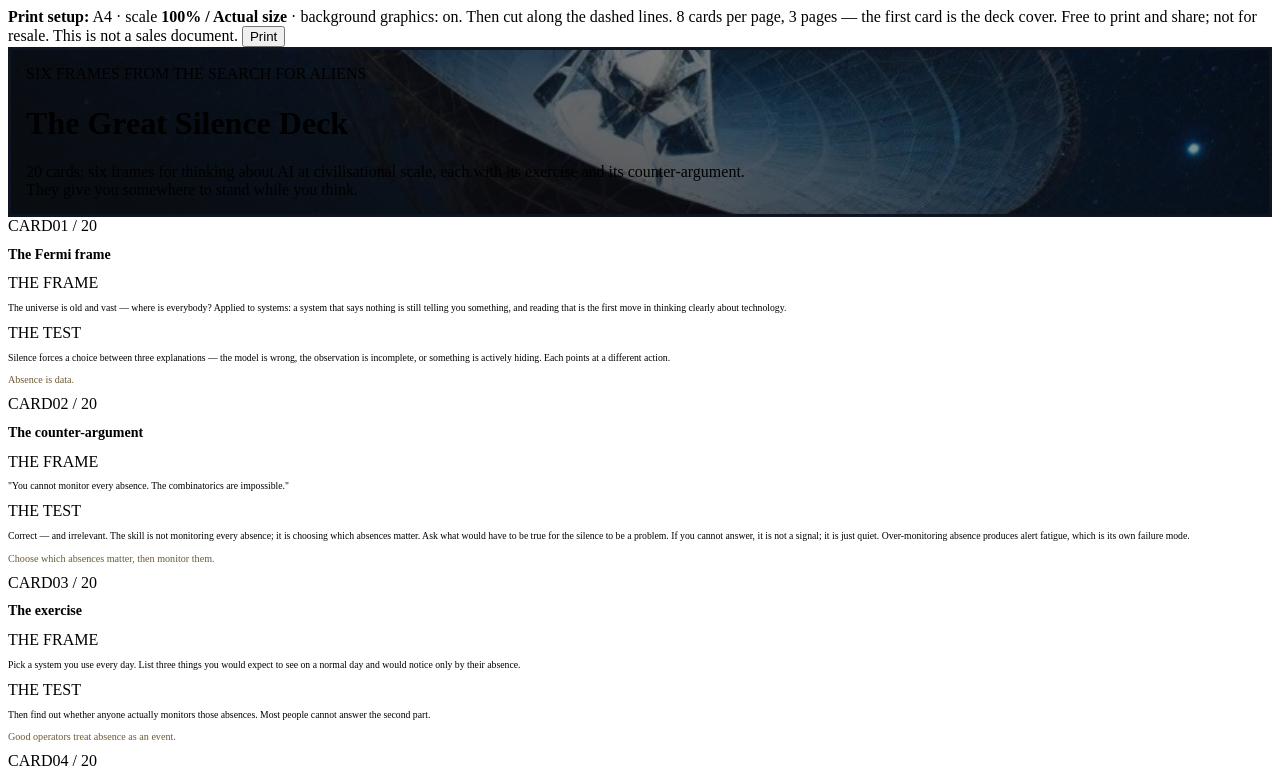
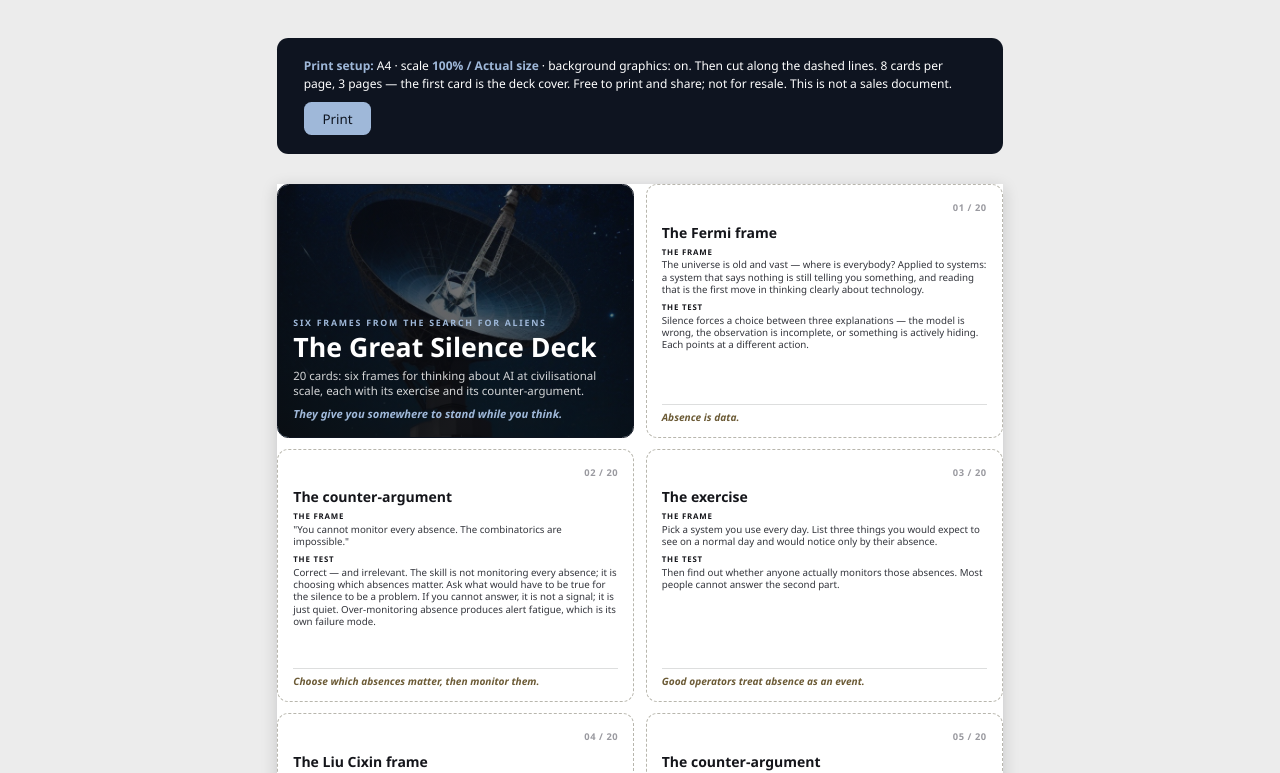
Before and after one commit to michael-borck/great-silence-deck, a plain HTML site: page deck/silence-deck-20-print.html in a window 1280 px wide. Shown: the top 773 px of the page. Drawn offline with Linux system fonts and the light colour scheme.

Commit message:
Print edition: restore base card styles (grid, cut lines, cover text)

```diff
--- a/deck/silence-deck-20-print.html
+++ b/deck/silence-deck-20-print.html
@@ -1,16 +1,36 @@
 <!DOCTYPE html>
 <html lang="en"><head><meta charset="utf-8"><title>The Great Silence Deck — 20 cards (print & cut)</title>
 <style>
-.card { padding: 0; }
-.art { position: relative; height: 21mm; flex: none; }
-.art .img { position: absolute; inset: 0; background-image: var(--ill); background-size: cover;
-  background-position: center; filter: grayscale(1) sepia(1) saturate(2.6) hue-rotate(var(--h)) brightness(.92) contrast(1.05); }
-.art .shade { position: absolute; inset: 0; background: linear-gradient(180deg, rgba(12,14,16,.30), rgba(12,14,16,.82)); }
-.art .top { position: absolute; left: 0; right: 0; top: 0; padding: 2.2mm 3.5mm;
-  display: flex; align-items: center; justify-content: space-between; }
-.art .chip { background: rgba(12,14,16,.55); }
-.art .num { color: rgba(255,255,255,.85); }
-.body { flex: 1; padding: 2.6mm 4mm 3mm; display: flex; flex-direction: column; min-height: 0; }
+* { box-sizing: border-box; margin: 0; padding: 0; }
+html { -webkit-print-color-adjust: exact; print-color-adjust: exact; }
+body { font-family: 'Funnel Sans', 'Avenir Next', 'Segoe UI', sans-serif; background: #ececec; color: #14151a; }
+.no-print { max-width: 192mm; margin: 10mm auto 6mm; padding: 5mm 7mm; background: #0e1420; color: #fff;
+  border-radius: 3mm; font-size: 9pt; line-height: 1.5; }
+.no-print strong { color: #9fb8d9; }
+.no-print button { margin-top: 2.5mm; padding: 2mm 5mm; border: 0; border-radius: 2mm; background: #9fb8d9;
+  color: #0e1420; font: 700 9.5pt/1 inherit; font-family: inherit; cursor: pointer; }
+@page { size: A4; margin: 9mm; }
+.sheet { width: 192mm; margin: 8mm auto; padding: 0; display: grid;
+  grid-template-columns: repeat(2, 1fr); grid-auto-rows: 67mm; gap: 3mm;
+  background: #fff; box-shadow: 0 1mm 4mm rgba(20,20,30,.18); }
+@media print { body { background: #fff; } .sheet { margin: 0; box-shadow: none; } .no-print { display: none; } }
+.card { border: 0.4mm dashed #b0b0b0; border-radius: 3mm; padding: 3.5mm 4mm; overflow: hidden;
+  display: flex; flex-direction: column; break-inside: avoid; page-break-inside: avoid; }
+.top { display: flex; align-items: center; justify-content: space-between; }
+.chip { display: inline-block; padding: 1mm 2.8mm; border-radius: 5mm; background: var(--c); color: #fff;
+  font-size: 6.3pt; font-weight: 700; letter-spacing: .09em; text-transform: uppercase; }
+.num { font-size: 7pt; font-weight: 600; color: #9a9aa0; letter-spacing: .06em; }
+.title { font-size: 11.5pt; font-weight: 700; line-height: 1.16; margin: 2mm 0 0; color: #14151a; }
+.lbl { font-size: 5.9pt; font-weight: 700; letter-spacing: .1em; color: var(--c); margin: 1.6mm 0 .6mm;
+  text-transform: uppercase; }
+p.a, p.b { font-size: 7.9pt; line-height: 1.32; color: #33353c; }
+.line { margin-top: auto; padding-top: 1.6mm; border-top: 0.3mm solid rgba(20,21,26,.14);
+  font-size: 8.2pt; font-style: italic; font-weight: 600; line-height: 1.25; color: var(--c); }
+.card.cover { border-style: solid; background: #0e1420; border-color: #0e1420; color: #ECE7DB; }
+.cover .kicker { font-size: 6.6pt; font-weight: 700; letter-spacing: .2em; color: #9fb8d9; text-transform: uppercase; margin-top: 2mm; }
+.cover h1 { font-size: 18pt; font-weight: 700; line-height: 1.1; margin: 2mm 0 0; color: #fff; }
+.cover .sub { font-size: 8.4pt; margin-top: 1.6mm; color: rgba(255,255,255,.8); line-height: 1.35; }
+.cover .tag { margin-top: auto; padding-top: 2mm; font-size: 8pt; font-style: italic; font-weight: 600; color: #9fb8d9; }
 .line { color: #6b5a35; }
 .card.cover-art { border-style: solid; border-color: #0e1420; position: relative; padding: 0; }
 .cover-art .cimg { position: absolute; inset: 0; background-image: url('../assets/art/cover.png');
@@ -31,6 +51,13 @@
 .card.deck { --c: #8A6A1F; }
 .chip { background: var(--c); }
 .card { border-color: #b8b6ad; }
+/* cover text (print edition) */
+.card.cover-art { color: #fff; }
+.cover-art .cov { justify-content: flex-end; }
+.cover-art .kicker { font-size: 6.6pt; font-weight: 700; letter-spacing: .2em; color: #9fb8d9; text-transform: uppercase; }
+.cover-art h1 { font-size: 20pt; font-weight: 700; line-height: 1.08; color: #fff; margin: 1.2mm 0 0; }
+.cover-art .sub { font-size: 8.6pt; line-height: 1.35; color: rgba(255,255,255,.82); margin-top: 1.6mm; }
+.cover-art .tag { font-size: 8.4pt; font-style: italic; font-weight: 600; color: #9fb8d9; margin-top: 2mm; }
 </style></head><body>
 <div class="no-print">
 <strong>Print setup:</strong> A4 &middot; scale <strong>100% / Actual size</strong> &middot; background graphics: on.
```
